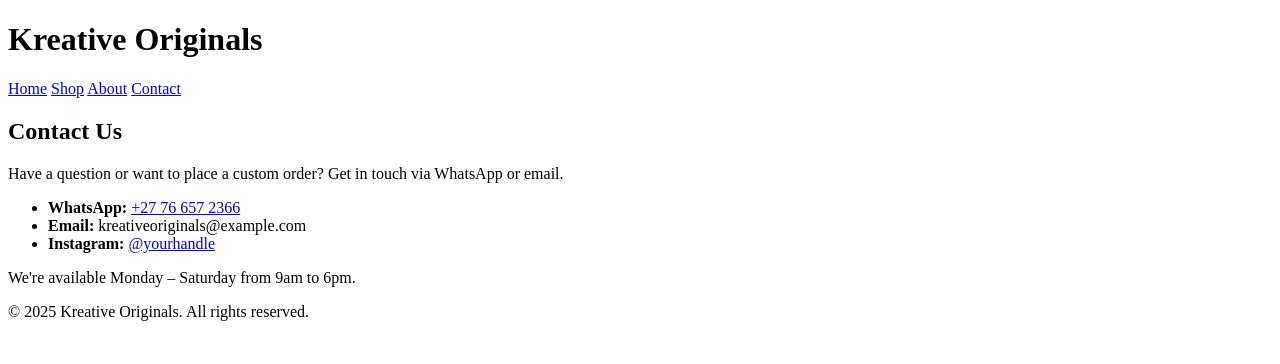
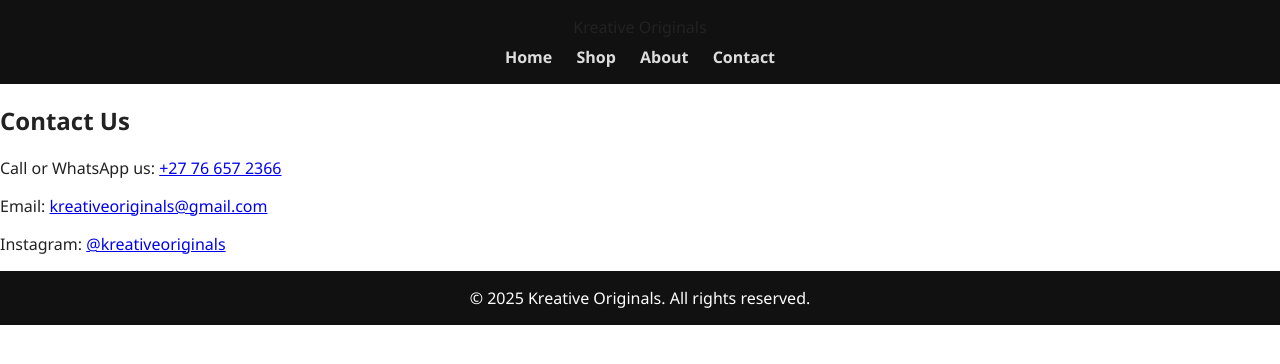
Before and after one commit to Melusi2022/kreative-originals, a plain HTML site: page contact.html in a window 1280 px wide. Drawn offline with Linux system fonts and the light colour scheme.

Commit message:
Update contact.html

```diff
--- a/contact.html
+++ b/contact.html
@@ -1,14 +1,14 @@
 <!DOCTYPE html>
 <html lang="en">
 <head>
-  <meta charset="UTF-8">
-  <meta name="viewport" content="width=device-width, initial-scale=1">
-  <title>Contact | Kreative Originals</title>
-  <link rel="stylesheet" href="styles.css">
+  <meta charset="UTF-8" />
+  <meta name="viewport" content="width=device-width, initial-scale=1.0" />
+  <title>Contact - Kreative Originals</title>
+  <link rel="stylesheet" href="style.css" />
 </head>
 <body>
   <header>
-    <h1>Kreative Originals</h1>
+    <div class="logo">Kreative Originals</div>
     <nav>
       <a href="index.html">Home</a>
       <a href="shop.html">Shop</a>
@@ -17,22 +17,15 @@
     </nav>
   </header>
 
-  <section>
+  <section class="contact">
     <h2>Contact Us</h2>
-    <p>
-      Have a question or want to place a custom order? Get in touch via WhatsApp or email.
-    </p>
-    <ul>
-      <li><strong>WhatsApp:</strong> <a href="https://wa.me/27766572366">+27 76 657 2366</a></li>
-      <li><strong>Email:</strong> kreativeoriginals@example.com</li>
-      <li><strong>Instagram:</strong> <a href="https://instagram.com/yourhandle">@yourhandle</a></li>
-    </ul>
-
-    <p>We're available Monday – Saturday from 9am to 6pm.</p>
+    <p>Call or WhatsApp us: <a href="https://wa.me/27766572366" target="_blank">+27 76 657 2366</a></p>
+    <p>Email: <a href="mailto:kreativeoriginals@gmail.com">kreativeoriginals@gmail.com</a></p>
+    <p>Instagram: <a href="https://instagram.com/kreativeoriginals" target="_blank">@kreativeoriginals</a></p>
   </section>
 
   <footer>
-    <p>&copy; 2025 Kreative Originals. All rights reserved.</p>
+    © 2025 Kreative Originals. All rights reserved.
   </footer>
 </body>
 </html>
```
